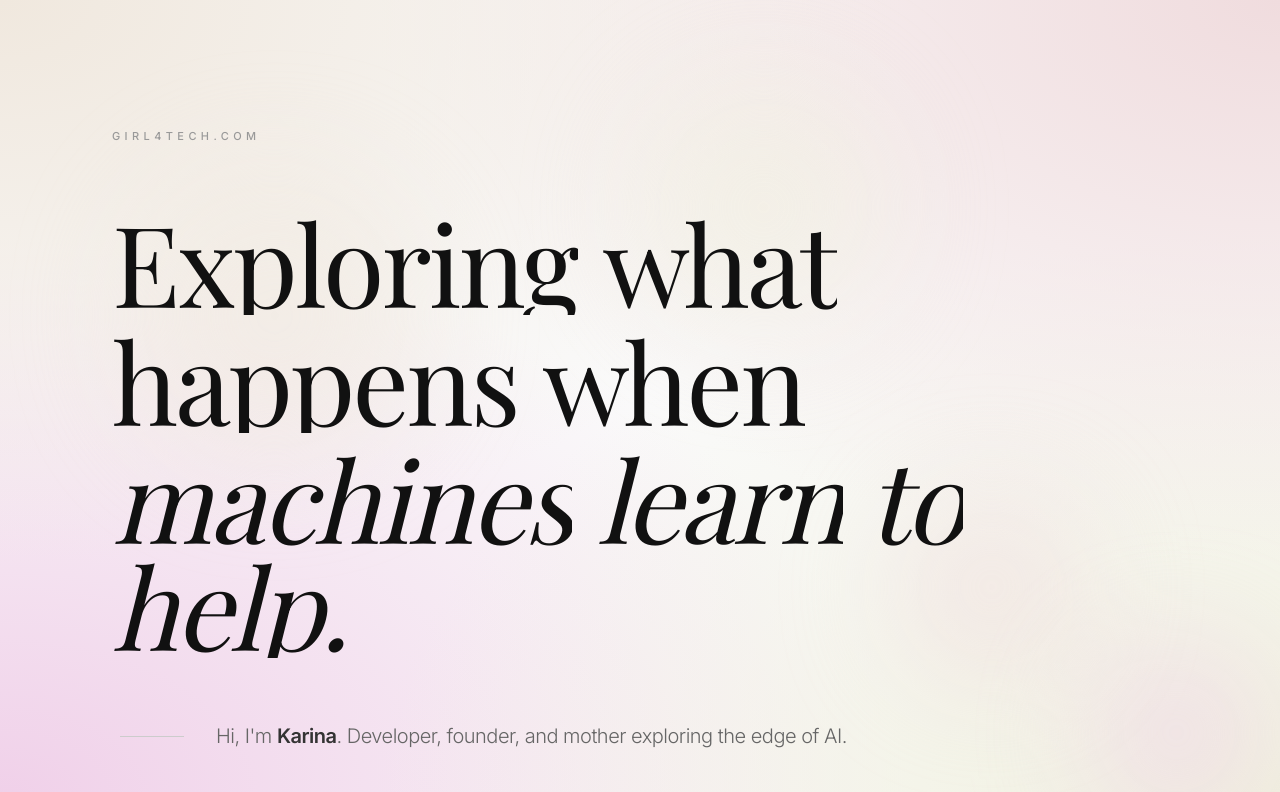
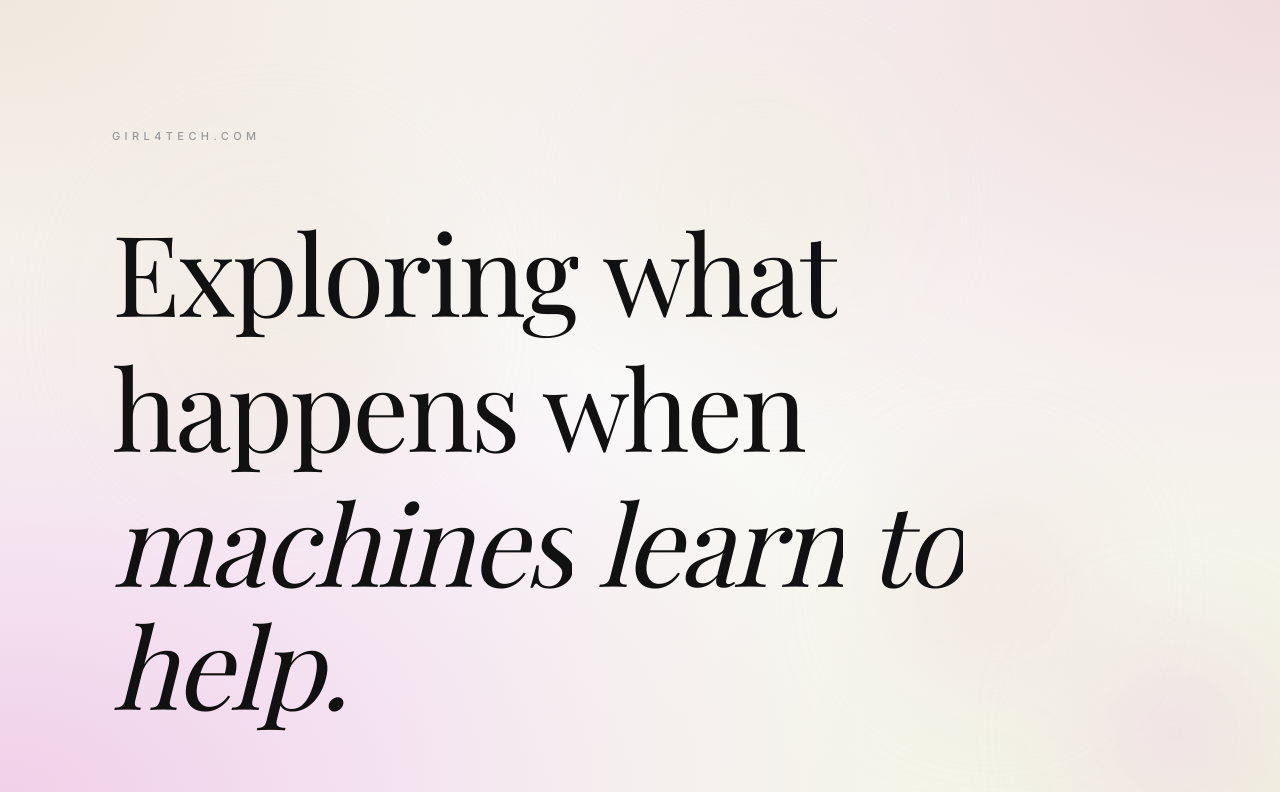
Before and after one commit to spokbee-agents/girl4tech, a Next.js app: page / in a window 1280 px wide. Shown: the top 792 px of the page. Built offline with nearby package versions, Linux system fonts and the light colour scheme.

Commit message:
style: fix descender clipping in playfair display font by expanding overflow-hidden wrappers and loosening line-height

```diff
--- a/src/app/page.tsx
+++ b/src/app/page.tsx
@@ -70,7 +70,7 @@ function FloatingOrb({
    ───────────────────────────────────────────── */
 function MaskedWord({ children, delay }: { children: React.ReactNode; delay: number }) {
   return (
-    <span className="inline-block overflow-hidden align-bottom">
+    <span className="inline-flex overflow-hidden pb-[0.2em] -mb-[0.2em] align-bottom">
       <motion.span
         className="inline-block"
         initial={{ y: "110%" }}
@@ -246,15 +246,15 @@ export default function Home() {
 
           {/* Headline — staggered word reveal */}
           <div className="flex flex-col gap-3">
-            <h1 className="font-display text-6xl sm:text-8xl lg:text-[7rem] text-[#111] leading-[0.95] tracking-tight">
+            <h1 className="font-display text-6xl sm:text-8xl lg:text-[7rem] text-[#111] leading-[1.1] tracking-tight">
               <MaskedWord delay={0.3}>Exploring</MaskedWord>{" "}
               <MaskedWord delay={0.4}>what</MaskedWord>
             </h1>
-            <h1 className="font-display text-6xl sm:text-8xl lg:text-[7rem] text-[#111] leading-[0.95] tracking-tight">
+            <h1 className="font-display text-6xl sm:text-8xl lg:text-[7rem] text-[#111] leading-[1.1] tracking-tight">
               <MaskedWord delay={0.5}>happens</MaskedWord>{" "}
               <MaskedWord delay={0.6}>when</MaskedWord>
             </h1>
-            <h1 className="font-display italic font-light text-6xl sm:text-8xl lg:text-[7rem] text-[#111] leading-[0.95] tracking-tight">
+            <h1 className="font-display italic font-light text-6xl sm:text-8xl lg:text-[7rem] text-[#111] leading-[1.1] tracking-tight">
               <MaskedWord delay={0.7}>machines</MaskedWord>{" "}
               <MaskedWord delay={0.8}>learn</MaskedWord>{" "}
               <MaskedWord delay={0.9}>to</MaskedWord>{" "}
```
